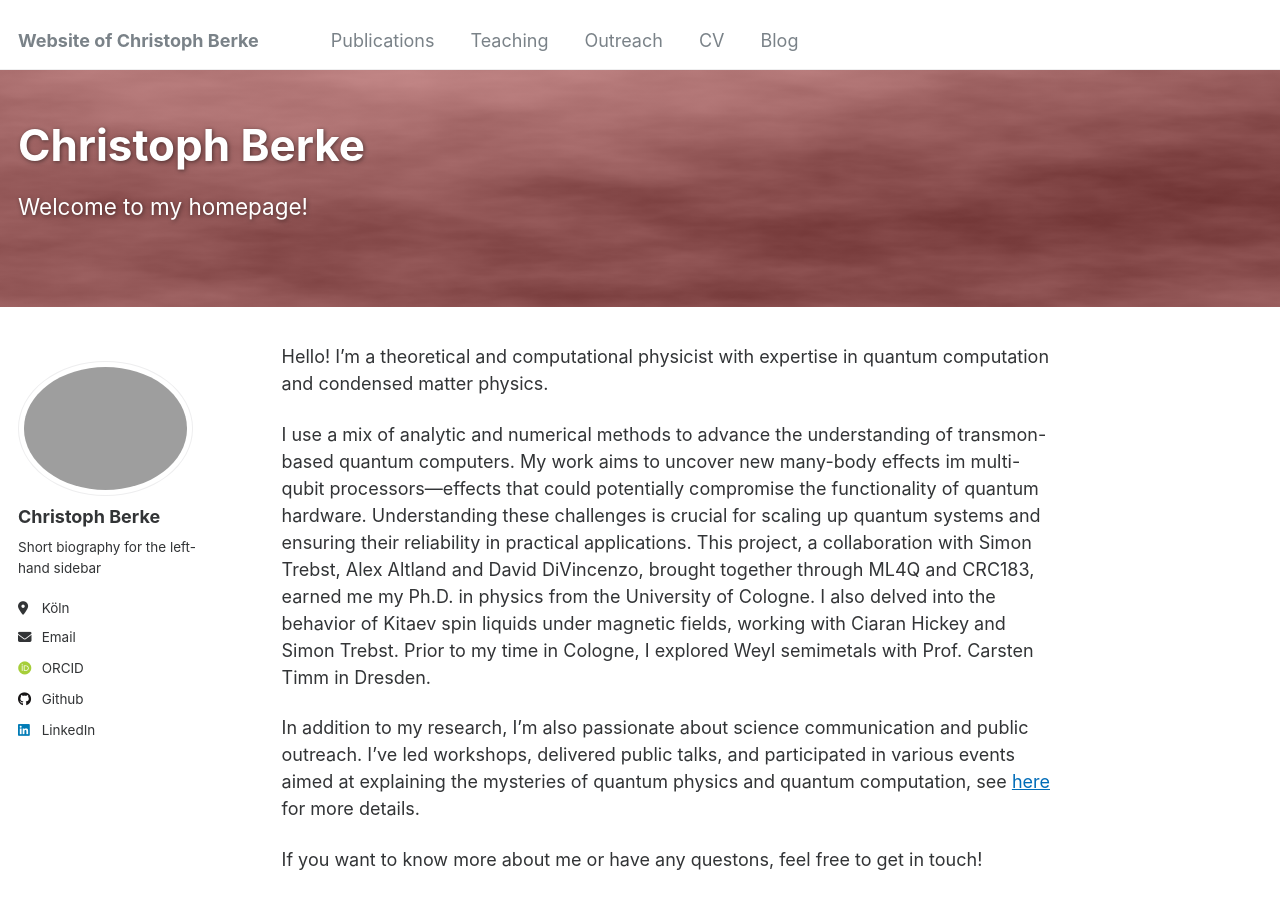
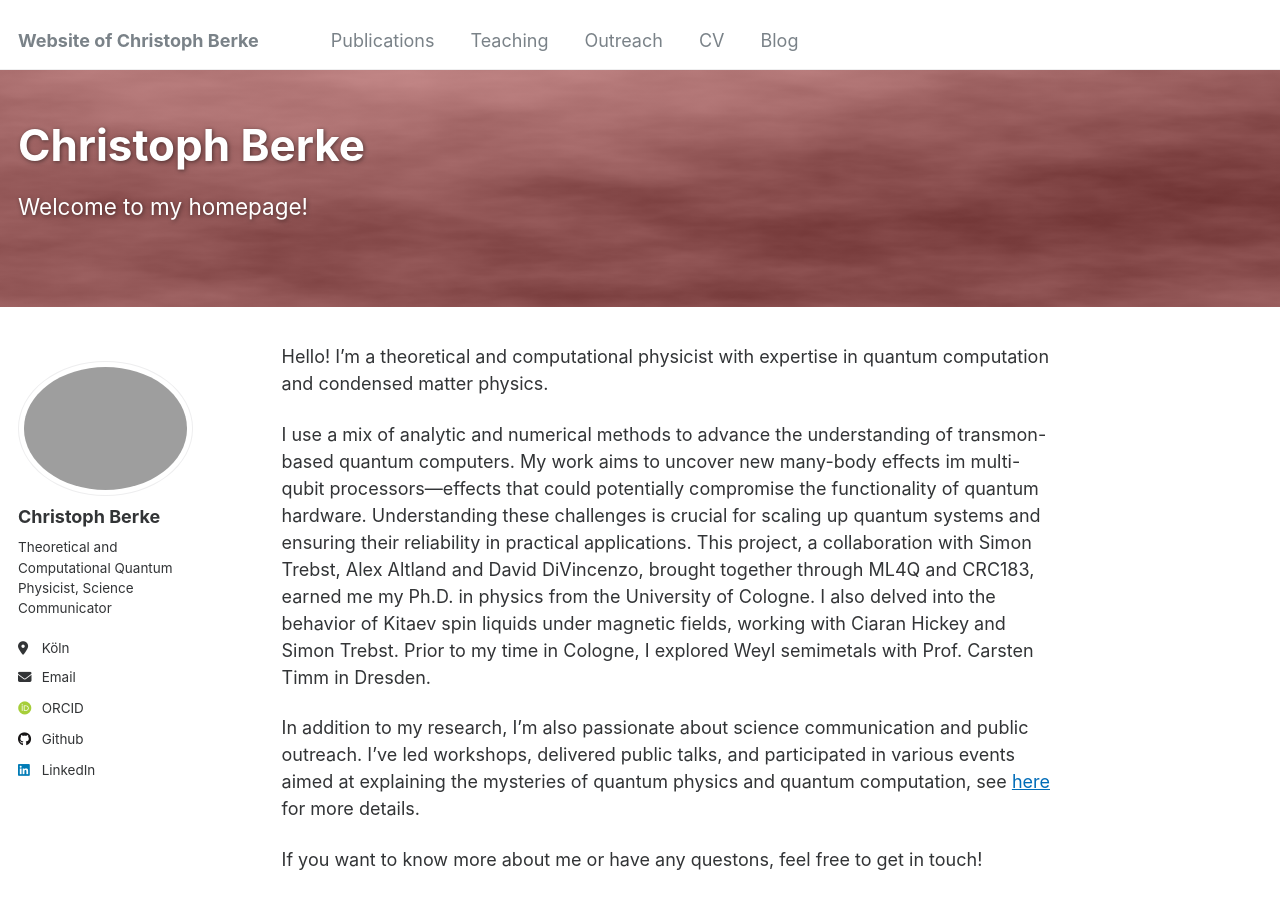
Before and after one commit to christophberke/christophberke.github.io, a Jekyll site: the page built from _pages/about.md, in a window 1280 px wide and 900 px high. Built offline with Jekyll 4.4.1, drawn with Linux system fonts in a browser that asks for light colours; some web fonts are replaced.

Commit message:
Update short description

```diff
--- a/_config.yml
+++ b/_config.yml
@@ -11,7 +11,7 @@ locale                   : "en-US"
 title                    : "Website of Christoph Berke"
 title_separator          : "-"
 name                     : &name "Christoph Berke"
-description              : &description "Theoretical and Computational Quantum Physicist, Science Communicator, Father of two"
+description              : &description "Website of Christoph Berke"
 url                      : https://christophberke.github.io # the base hostname & protocol for your site e.g. "https://[your GitHub username].github.io"
 baseurl                  : "" # the subpath of your site, e.g. "/blog"
 repository               : "christophberke/christophberke.github.io"
@@ -24,7 +24,7 @@ author:
   #avatar           : "profile.png"
   name             : "Christoph Berke"
   pronouns         : # example: "she/her"
-  bio              : "Short biography for the left-hand sidebar"
+  bio              : "Theoretical and Computational Quantum Physicist, Science Communicator"
   location         : "Köln"
   #employer         : "University of Cologne"
   uri              : # URL
```
